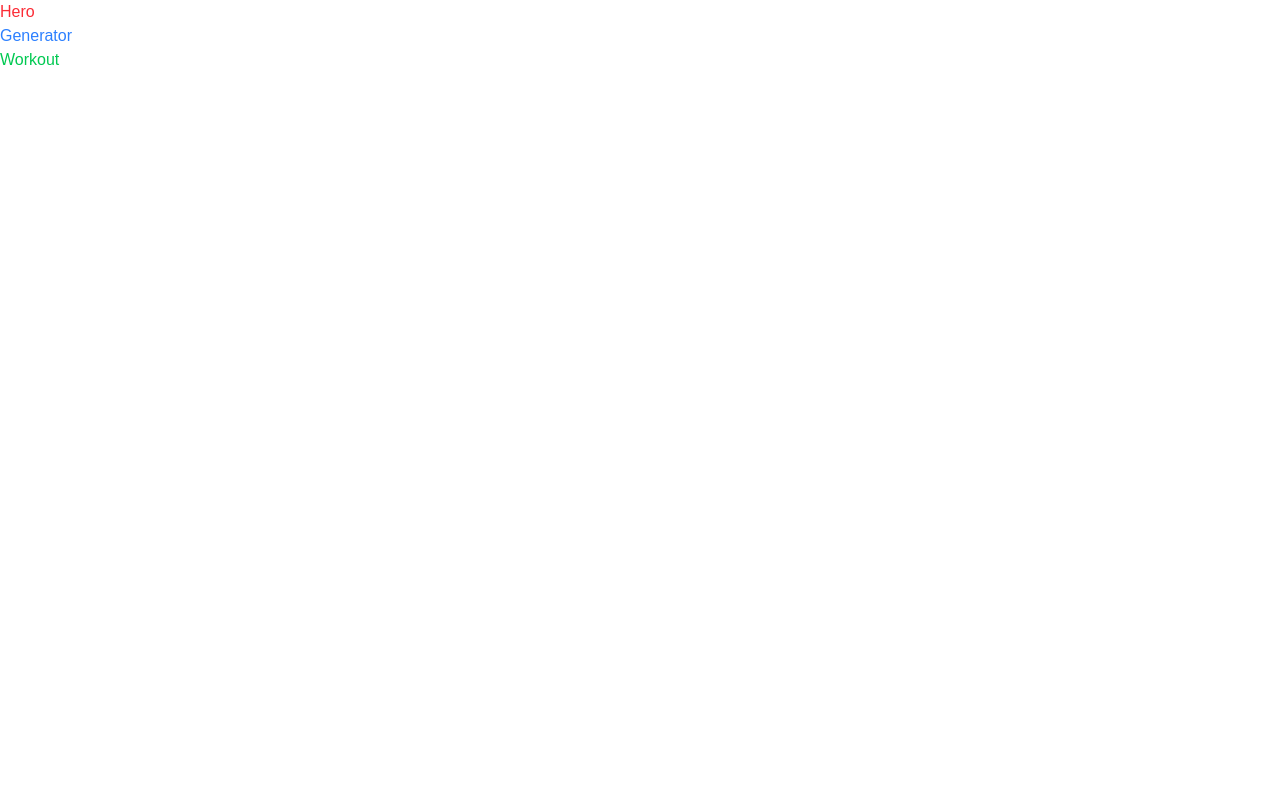
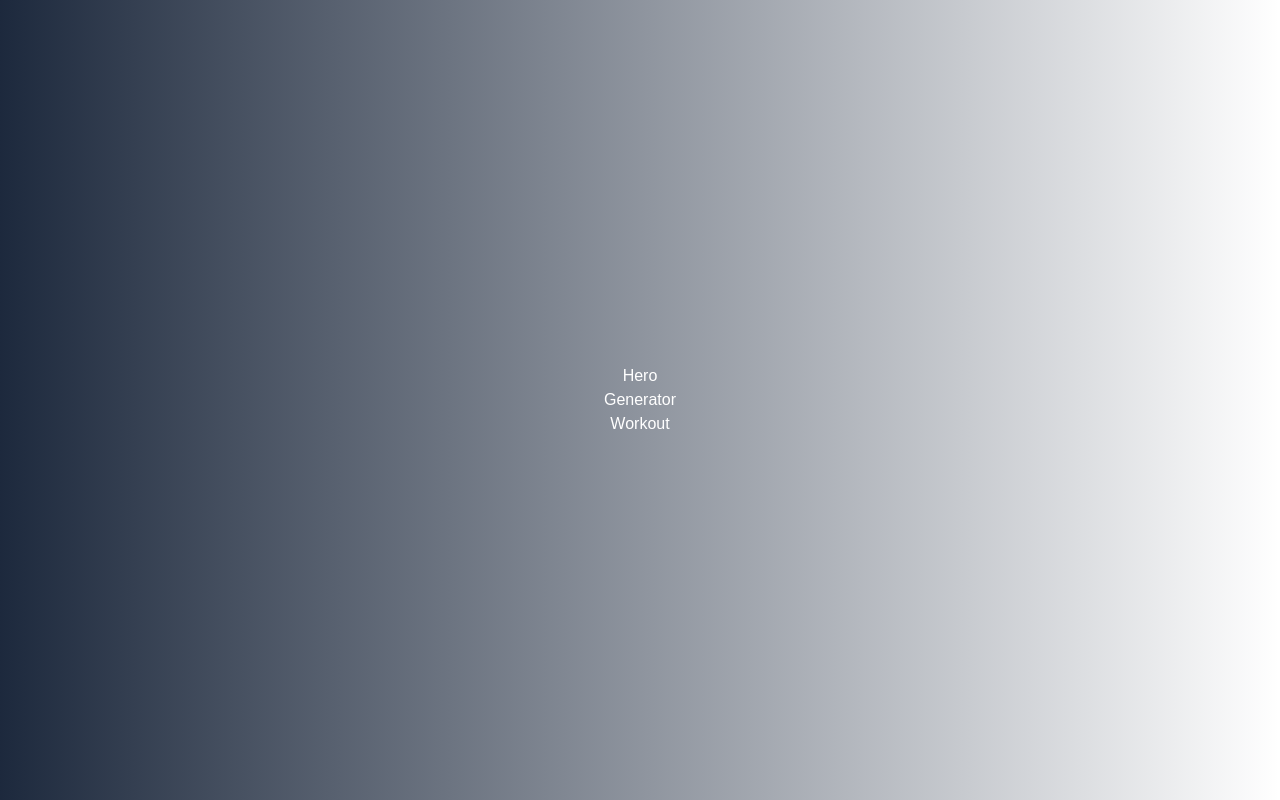
Before and after one commit to madvin/gym-app, a React (Vite) app in the folder react/: page / in a window 1280 px wide. Built offline with nearby package versions, Linux system fonts and the light colour scheme.

Commit message:
background added, main structure set up

```diff
--- a/react/src/App.jsx
+++ b/react/src/App.jsx
@@ -8,11 +8,11 @@ function App() {
   const [count, setCount] = useState(0)
 
   return (
-    <>
+    <main className='min-h-screen flex flex-col items-center justify-center bg-gradient-to-r from-slate-800 to-slate-1000 text-white text-sm sm:text-base'>
       <Hero />
       <Generator />
       <Workout />
-    </>
+    </main>
   )
 }
 
--- a/react/src/components/Generator.jsx
+++ b/react/src/components/Generator.jsx
@@ -1,7 +1,7 @@
 export default function Generator() {
   return (
     <>
-        <div className='text-blue-500'> Generator</div>
+        <div className=''> Generator</div>
     </>
   );
 }
--- a/react/src/components/Hero.jsx
+++ b/react/src/components/Hero.jsx
@@ -1,7 +1,7 @@
 export default function Hero() {
   return (
     <>
-        <div className='text-red-500'> Hero</div>
+        <div className=''> Hero</div>
     </>
   );
 }
--- a/react/src/components/Workout.jsx
+++ b/react/src/components/Workout.jsx
@@ -1,7 +1,7 @@
 export default function Workout() {
   return (
     <>
-        <div className='text-green-500'> Workout</div>
+        <div className=''> Workout</div>
     </>
   );
 }
```
